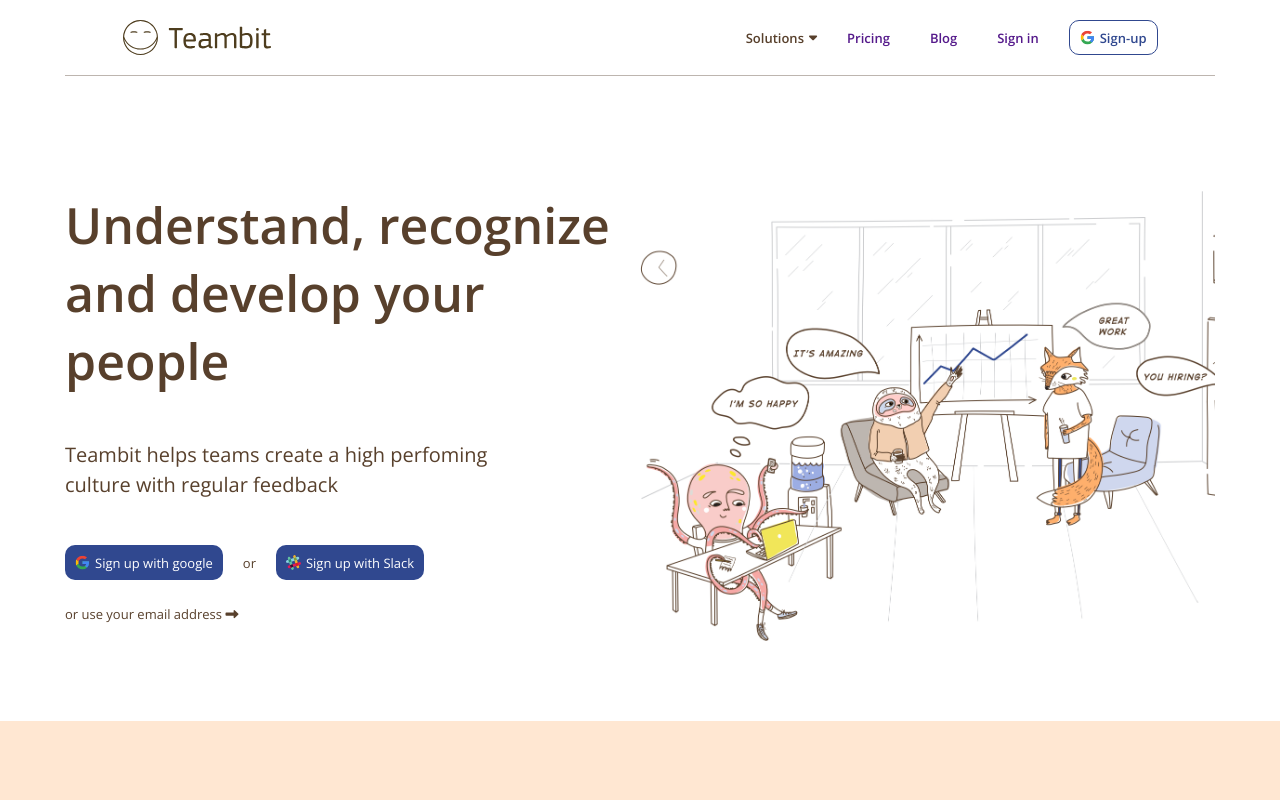
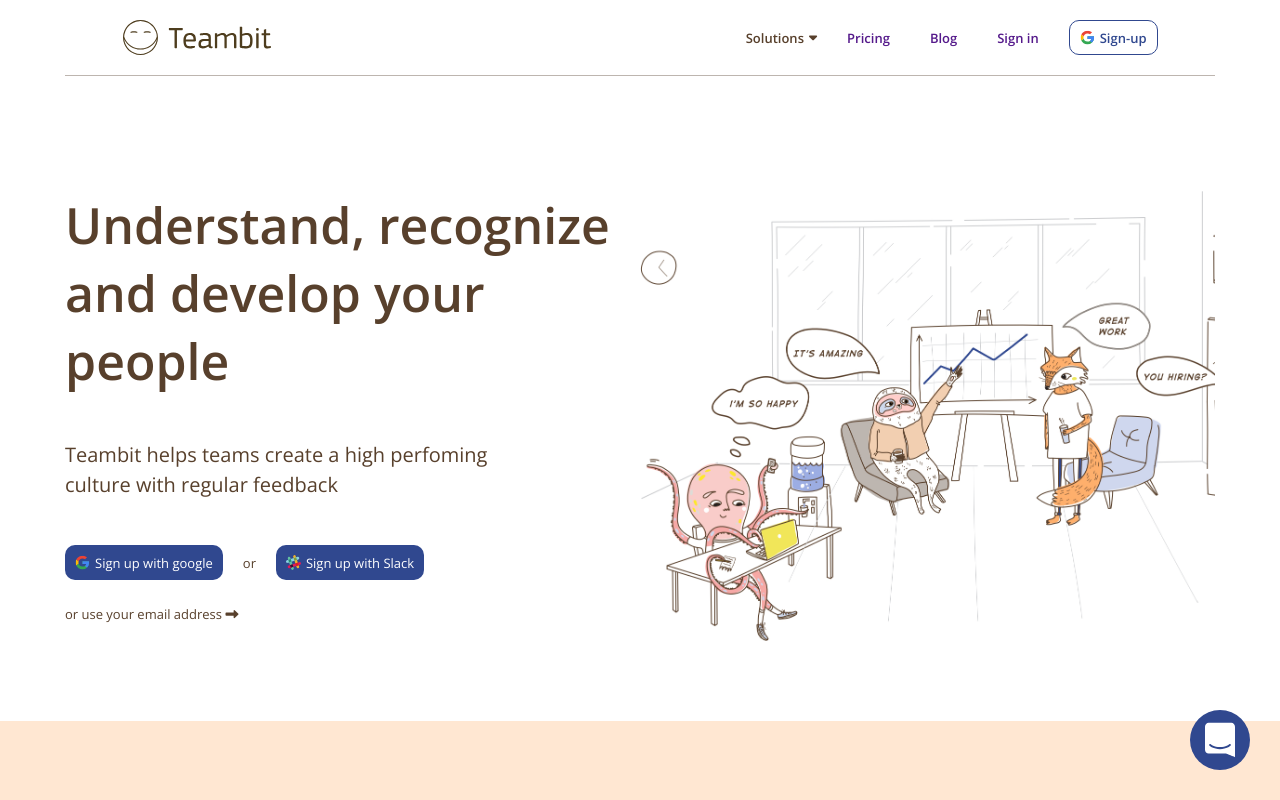
Before and after one commit to ducthang-vu/node-sass-teambit, a website: page index.html in a window 1280 px wide. Shown: the top 800 px of the page. Drawn offline with nearby package versions, Linux system fonts and the light colour scheme.

Commit message:
chat button added

```diff
--- a/index.html
+++ b/index.html
@@ -465,9 +465,9 @@
         </div>
     </footer>
 
-    <div class="chat">
-        <img src="dist/img/chat.svg" alt="">aaa
-    </div>
+    <button class="chat flex">
+        <img src="dist/img/chat.svg" alt="">
+    </button>
 
     <!-- SCRIPT -->
     <script src="https://kit.fontawesome.com/89ef06fff6.js" crossorigin="anonymous"></script>
--- a/src/scss/main.scss
+++ b/src/scss/main.scss
@@ -2,6 +2,7 @@
 @import 'partials/common';
 
 @import 'partials/sign-up-block';
+@import 'partials/chat';
 
 @import 'partials/header';
 @import 'partials/jumbotron';
--- a/src/scss/partials/_chat.scss
+++ b/src/scss/partials/_chat.scss
@@ -0,0 +1,17 @@
+.chat {
+    position: fixed;
+    right: 30px;
+    bottom: 30px;
+    background: $blue;
+    width: 60px;
+    height: 60px;
+    border-radius: 50%;
+    justify-content: center;
+    align-items: center;
+
+    img {
+        margin-right: 1px;
+        width: 30px;
+        height: 40px;
+    }
+}
--- a/src/scss/partials/_common.scss
+++ b/src/scss/partials/_common.scss
@@ -13,10 +13,7 @@ a:hover {
 button,
 button:hover,
 button:focus {
-    background: inherit;
-    color: inherit;
     border: 0;
-    box-shadow: 0;
     outline: 0;
     cursor: pointer;
 }
```
Also changed, not shown: dist/css/main.css.
